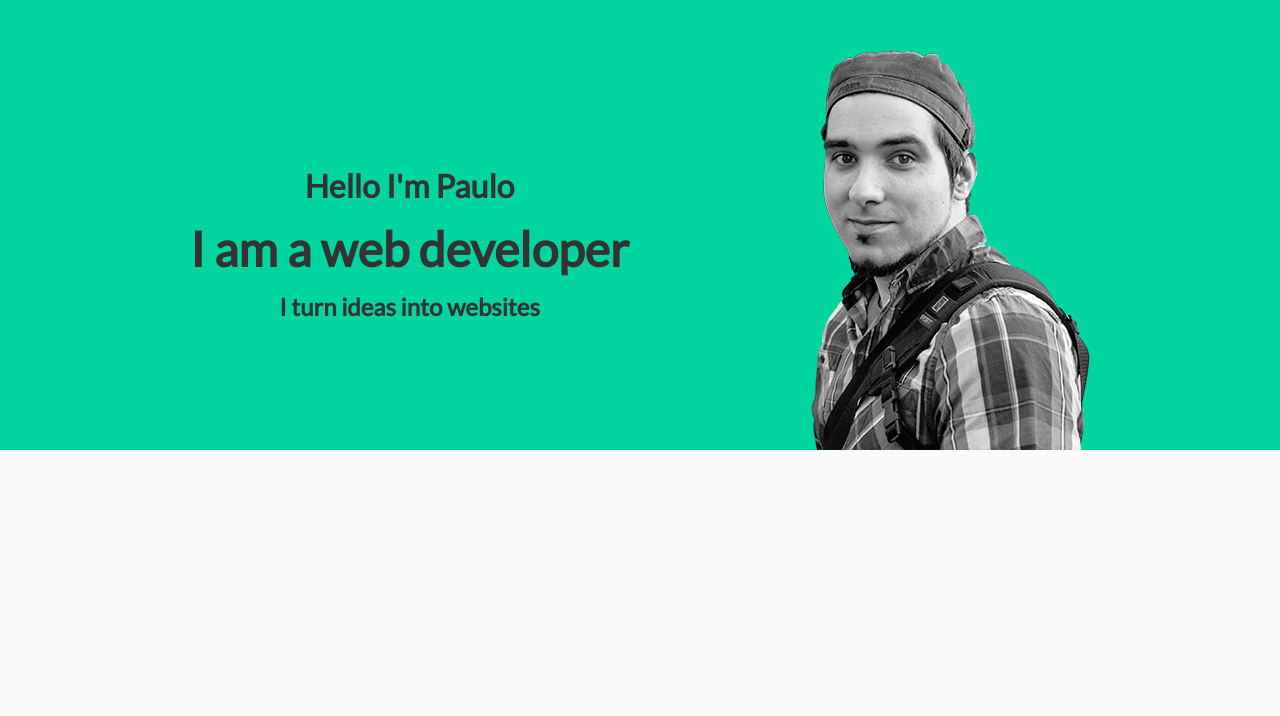
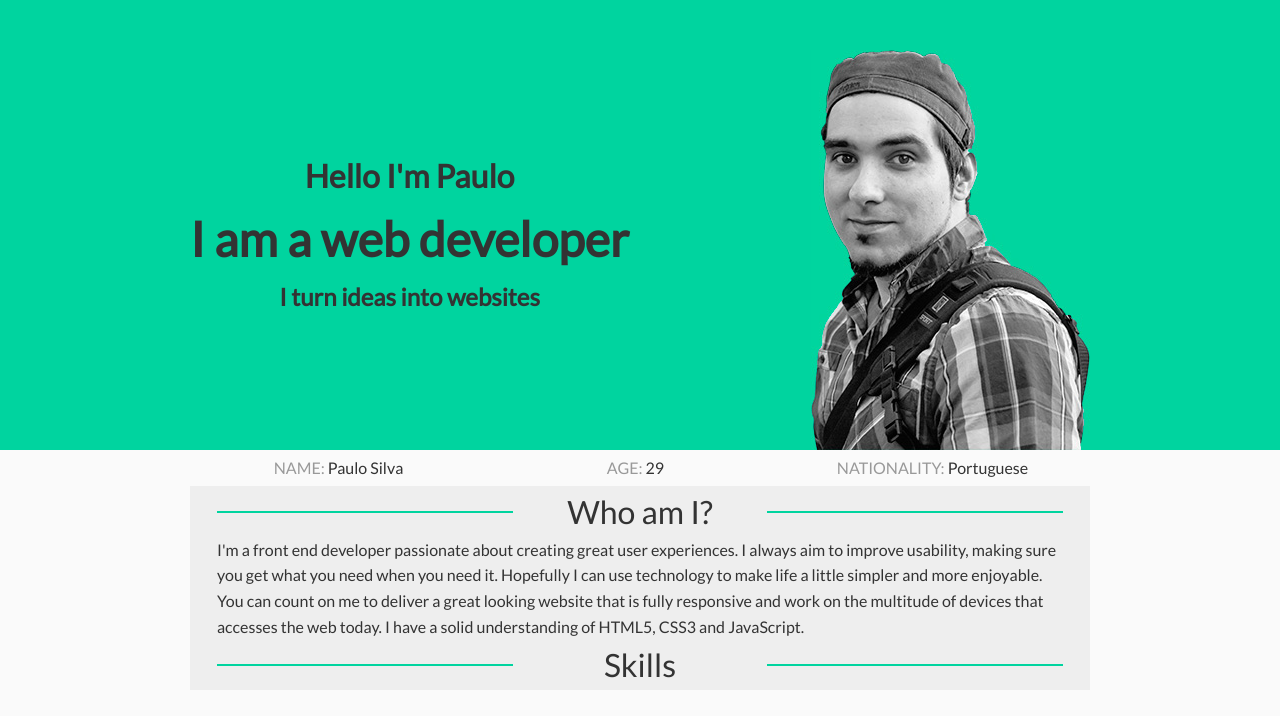
Before and after one commit to paulocoding/paulosilva.me, a plain HTML site: page index.html in a window 1280 px wide. Drawn offline with Linux system fonts and the light colour scheme.

Commit message:
started on main content styling

```diff
--- a/css/style.css
+++ b/css/style.css
@@ -31,16 +31,48 @@ h3 {
 	text-align: center;
 }
 
+.section h2 {
+	font-size: 2em;
+	font-weight: 300;
+}
+
+.section-side {
+	margin-top: 25px;
+	float: left;
+	width: 35%;
+	border-bottom: 2px solid #00d49f;
+}
+
+.section {
+	float: left;
+	width: 30%;
+}
+
+p {
+	display: inline;
+}
 .content {
 	max-width: 900px;
     margin: auto;
-	padding: 20px 7.5%;
 }
-
+.box-3 {
+	float: left;
+	width: 33%;
+	margin: 5px 0;
+	text-align: center;
+}
+.grey {
+	color: #999;
+}
+.greyBG {
+	background-color: #EEE;
+	padding: 0 3%;
+}
 .headers {
 	margin: 140px 0 0 0;
 	display: block;
 	float: left;
+	padding: 10px 0;
 }
 
 header {
@@ -62,10 +94,15 @@ a::selection {
 
 .profPhoto {
 	float: right;
-	margin-top: 30px;
+	margin-top: 50px;
 }
 
-
+/* float clear*/
+.group:after {
+  content: "";
+  display: table;
+  clear: both;
+}
 
 /* resolution breakpoints */
 
@@ -93,11 +130,11 @@ a::selection {
 	.content {
 		max-width: 640px;
 		margin: auto;
-		padding: 20px 7.5%;
+		padding: 0 7.5%;
 	}
    .profPhoto {
 		float: right;
-		margin-top: 43px;
+		margin-top: 63px;
 		width: 200px;
 	}
 }
@@ -131,7 +168,7 @@ a::selection {
 	.content {
 		max-width: 640px;
 		margin: auto;
-		padding: 20px 7.5%;
+		padding: 0 7.5%;
 	}
    .profPhoto {
 	   	display: block;
--- a/index.html
+++ b/index.html
@@ -8,17 +8,44 @@
 	</head>
 	<body>
         <header>
-        <div class="content">
-            <img src="/images/profile_photo.jpg" class="profPhoto">
+            <div class="content group">
+                <img src="images/profile_photo.jpg" class="profPhoto">
                 <div class="headers">
                     <h1>Hello I'm Paulo</h1>
                     <h2>I am a web developer</h2>
                     <h3>I turn ideas into websites</h3>
                 </div>
             </div>
+        </header>
+        <main class="content">
+            <div class="group">
+                <div class="box-3"><p class="grey">NAME: </p>Paulo Silva<p></div>
+                <div class="box-3"><p class="grey">AGE: </p>29<p></div>
+                <div class="box-3"><p class="grey">NATIONALITY: </p>Portuguese<p></div>
+            </div>
+            <div class="greyBG">
+                <div class="group">
+                    <div class="section-side"></div>
+                    <div class="section"><h2>Who am I?</h2></div>
+                    <div class="section-side"></div>
+                </div>
+                <div class="group">
+                    <p>
+                        I'm a front end developer passionate about creating great user experiences.
+                        I always aim to improve usability, making sure you get what you need when you need it.
+                        Hopefully I can use technology to make life a little simpler and more enjoyable.
+                        You can count on me to deliver a great  looking website that is
+                        fully responsive and work on the multitude of devices that accesses the web today.
+                        I have a solid understanding of HTML5, CSS3 and JavaScript.
+                    </p>
+                </div>
+                <div class="group">
+                    <div class="section-side"></div>
+                    <div class="section"><h2>Skills</h2></div>
+                    <div class="section-side"></div>
+                </div>
+            </div>
+        </main>
         <script src="js/mainscript.js"></script>
-    </header>
-    <main>
-    </main>
     </body>
 </html>
```
Lines whose indentation alone changed are shown as unchanged.
